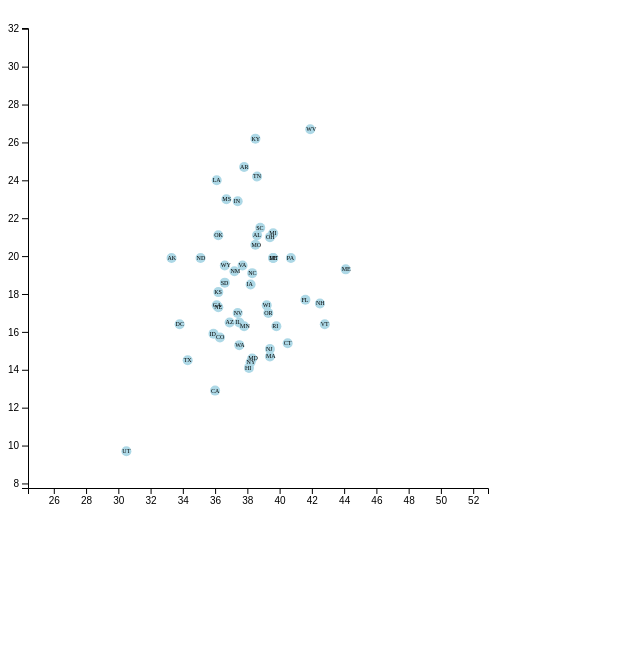
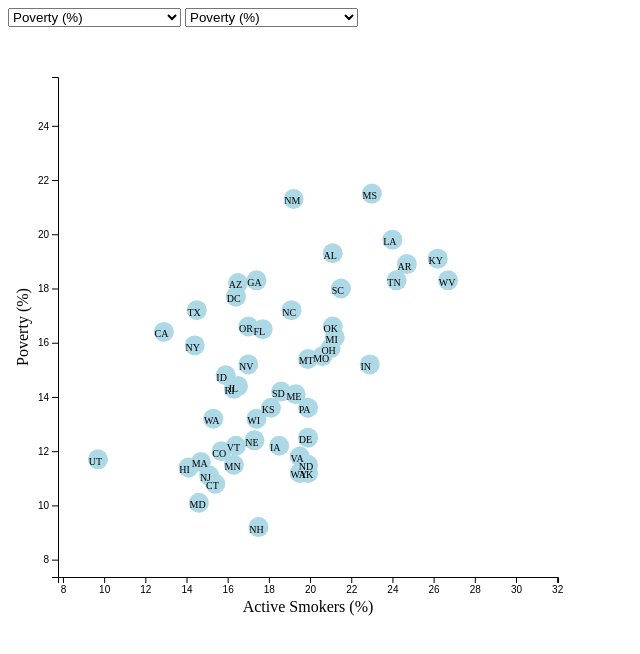
Before and after one commit to bakerv/D3-challenge, a plain HTML site: page index.html in a window 1280 px wide. Shown: the whole page, without its empty margins (0-640 px from the left). Drawn offline with nearby package versions, Linux system fonts and the light colour scheme.

Commit message:
Added axis labeling and select menus

```diff
--- a/D3_data_journalism/javascript/app.js
+++ b/D3_data_journalism/javascript/app.js
@@ -1,15 +1,15 @@
-let svgHeight = 500;
-let svgWidth = 960;
+let svgHeight = 600;
+let svgWidth = 600;
 
 let margin = {
-    top:20,
-    bottom: 20,
-    left: 20,
-    right:20
+    top:50,
+    bottom: 50,
+    left: 50,
+    right: 50
 };
 
 let chartHeight = svgHeight - margin.top - margin.bottom;
-let chartWidth = svgHeight - margin.left - margin.right;
+let chartWidth = svgWidth - margin.left - margin.right;
 
 let svgArea = d3.select("#plot")
     .append("svg")
@@ -19,11 +19,21 @@ let svgArea = d3.select("#plot")
 var prepareChart = svgArea.append("g")
     .attr("transform", `translate(${margin.left}, ${margin.top})`);
 
+let menuLabels = [
+    {poverty: "Poverty (%)"},
+    {age: "Age (Median)"},
+    {income: "Income (Median)"},
+    {healthcare: "Healthcare Coverage (%)"},
+    {obesity: "Obesity (%)"},
+    {smokes: "Active Smokers (%)"}];
+
 
 //Initial Paramters
 
-var xData = "age"
-var yData = "smokes"
+var xData = Object.keys(menuLabels[5])
+var yData = Object.keys(menuLabels[0])
+var xLabels = Object.values(menuLabels[5])
+var yLabels = Object.values(menuLabels[0])
 
 function xAxisScale(dataSet,dataColumn) {
     let scale = d3.scaleLinear()
@@ -64,7 +74,7 @@ function drawCircles(xScale, yScale, dataSet){
         .append("circle")
         .attr("cx", d => xScale(d[xData]))
         .attr("cy", d => yScale(d[yData]))
-        .attr("r","5")
+        .attr("r","10")
         .attr("fill","lightblue")
         .attr("opacity","1.0");
 };
@@ -72,31 +82,60 @@ function drawCircles(xScale, yScale, dataSet){
 function addText(xScale, yScale, dataSet) {
     dataSet.forEach((d) => {
         prepareChart.append("text")
-            .attr("x", xScale(d[xData]-0.25))
-            .attr("y", yScale(d[yData]-0.1))
+            .attr("x", xScale(d[xData]-0.45))
+            .attr("y", yScale(d[yData]-0.2))
             .attr("fill","black")
-            .attr("style","font-size:6px")
+            .attr("style","font-size:10px")
             .text(d.abbr)
         });
 
         console.log(dataSet);
         };
 
+    function labelAxes(xlabel, ylabel) {
+        let xGroup = svgArea.append("g")
+        let yGroup = svgArea.append("g")
 
+        xGroup.append("text")
+            .attr("x", (chartWidth /2) + margin.left)
+            .attr("y",chartHeight + margin.top + 35 )
+            .attr("style","text-anchor:middle")
+            .attr("value","xAxisLabel")
+            .text(xlabel)
 
+        yGroup.append("text")
+            .attr("transform", "rotate(-90)")
+            .attr("y", 20)
+            .attr("x",- (chartHeight /2 ) - margin.top)
+            .attr("value","yAxisLabel")
+            .attr("style","text-anchor:middle")
+            .text(ylabel)
+    };
 
-    // dataPoints.append("text").attr("x","50%").attr("y","50%").attr("stroke","white").attr("stroke-width","2px").text("A!")
+    function populateMenu(menu, data) {
+        // generate options for the select menu, and link the associated index with the id option
+        // This linkage will be used to select which data set to display
+        data.forEach((entry) => {
+            let selectMenu = d3.select(menu);
+            let dataOption = selectMenu.append("option")
+            dataOption.text(Object.values(entry));
+            dataOption.attr('value', Object.keys(entry));
+        });
+    };
 
 d3.csv("D3_data_journalism/data/data.csv").then(rawData => {
     rawData.forEach(data => {
         data[xData] = +data[xData];
         data[yData] = +data[yData];
-    })
+    });
 
-    xScale = xAxisScale(rawData, xData);
-    yScale = yAxisScale(rawData, yData);
+    let xScale = xAxisScale(rawData, xData);
+    let yScale = yAxisScale(rawData, yData);
 
+    populateMenu("#test1", menuLabels);
+    populateMenu("#test2", menuLabels);
     drawAxis(xScale, yScale);
     drawCircles(xScale, yScale, rawData);
     addText(xScale, yScale, rawData);
+    labelAxes(xLabels,yLabels);
 });
--- a/index.html
+++ b/index.html
@@ -7,6 +7,8 @@
     <title>Document</title>
 </head>
 <body>
+    <select id="test1"></select>
+    <select id="test2"></select>
     <div id="plot"></div>
     <script src="https://d3js.org/d3.v7.min.js"></script>
     <script type=text/javascript src="D3_data_journalism/javascript/app.js"></script>
```
